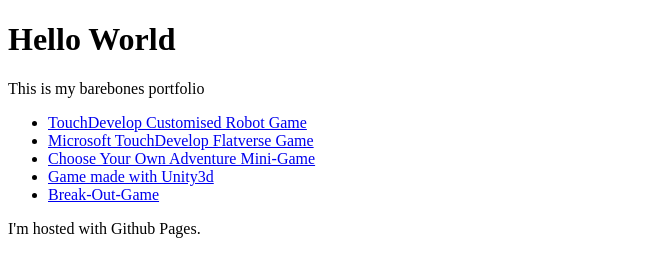
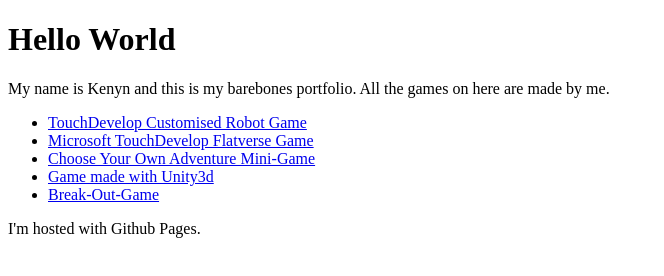
Before and after one commit to Benyen2/Benyen2.github.io, a plain HTML site: page index.html in a window 1280 px wide. Shown: the whole page, without its empty margins (0-664 px from the left). Drawn offline with Linux system fonts and the light colour scheme.

Commit message:
add paragraph

```diff
--- a/index.html
+++ b/index.html
@@ -2,7 +2,7 @@
 <html>
 <body>
 <h1>Hello World</h1>
-<p>This is my barebones portfolio</p>
+<p>My name is Kenyn and this is my barebones portfolio. All the games on here are made by me.</p>
 <ul>
 <li><a href ="https://www.touchdevelop.com/app/#edit:634a8887-d6c6-44f0-acea-a2e88b0e603a:NSws4mH8BEBjQUhD:id=fuicmjMicrosoft"> TouchDevelop Customised Robot Game</a>
 <li><a href ="https://www.touchdevelop.com/zhglgf">Microsoft TouchDevelop Flatverse Game</a>
```
